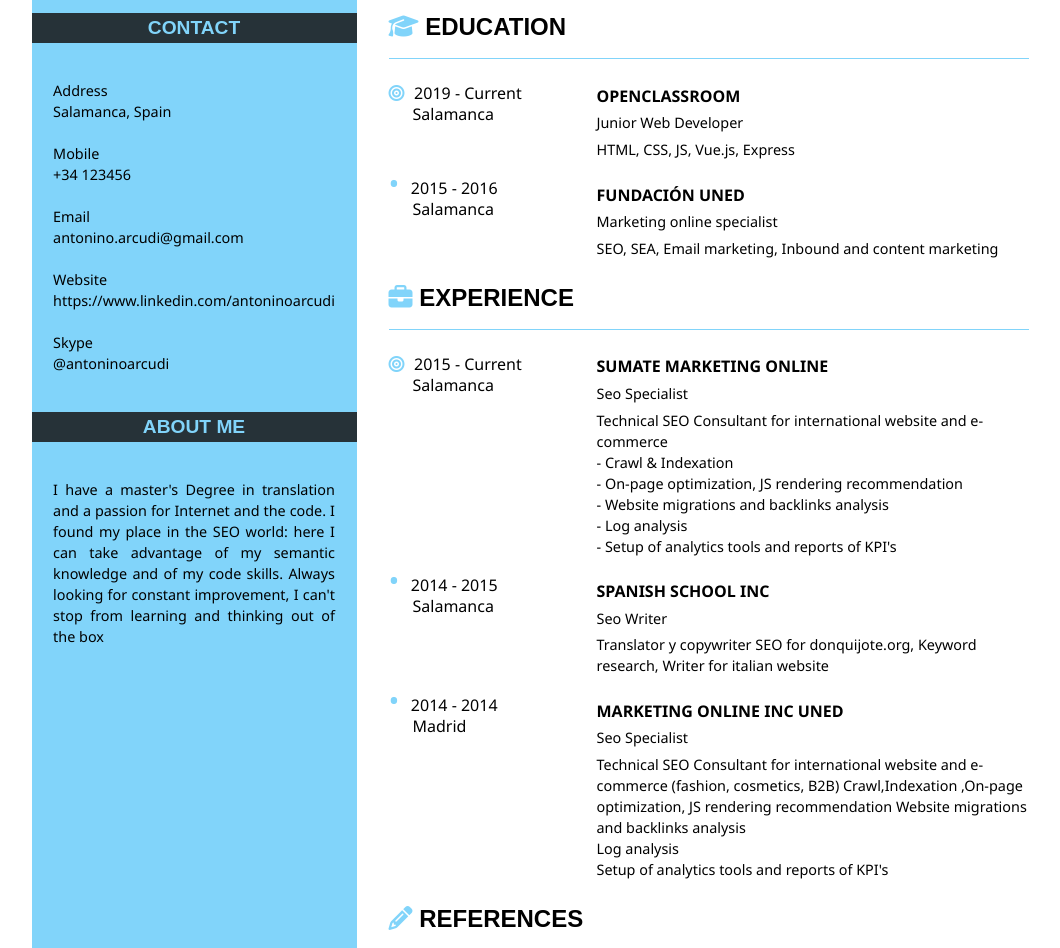
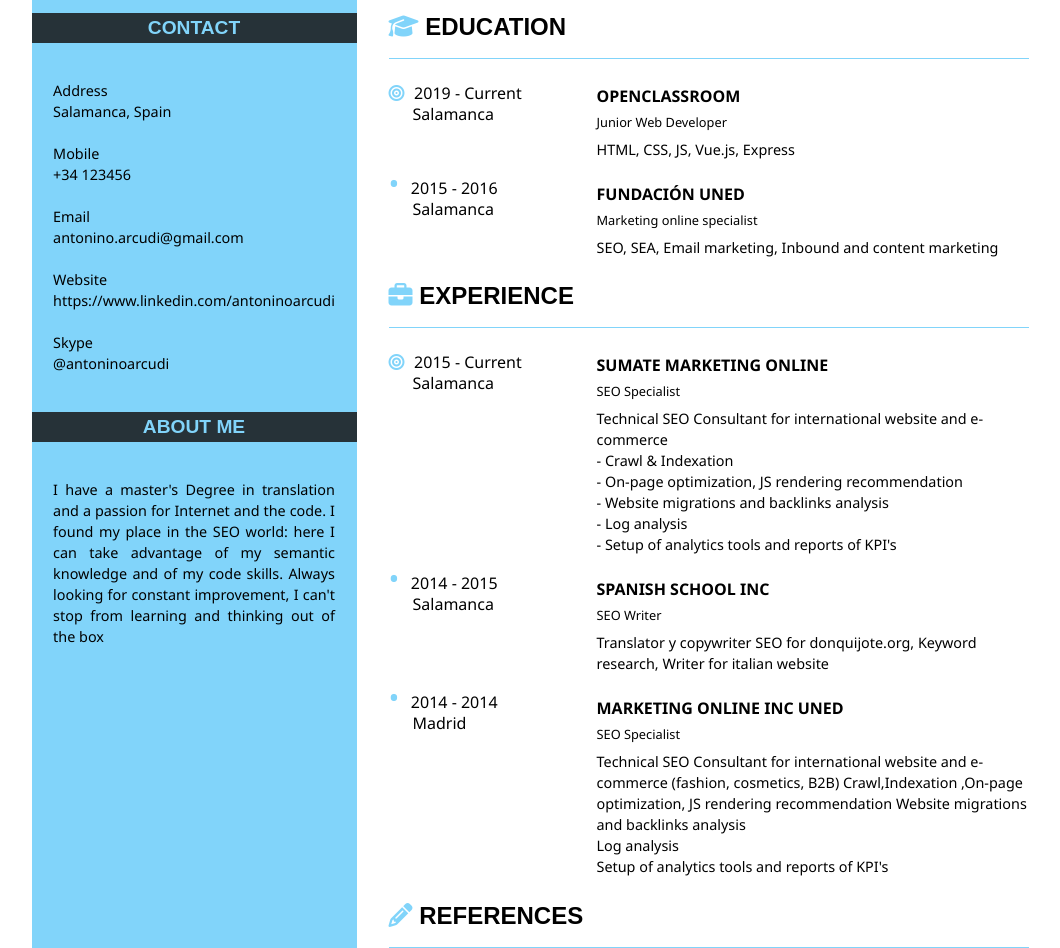
Before and after one commit to antonino-arcudi/antonino-arcudi.github.io, a plain HTML site: page index.html in a window 1280 px wide. Shown: the part 259-1207 px from the top of the page, without its empty margins (94-1154 px from the left). Drawn offline with Linux system fonts and the light colour scheme.

Commit message:
minor css and grammar changes

```diff
--- a/index.html
+++ b/index.html
@@ -75,7 +75,7 @@
             </div>
             <div>
                 <h3>OpenClassroom</h3>
-                <p>Junior Web Developer</p>
+                <p class="right-content__p">Junior Web Developer</p>
                 <p>HTML, CSS, JS, Vue.js, Express</p>
             </div>
             <div>
@@ -85,7 +85,7 @@
                 </div>
                 <div>
                         <h3>Fundación UNED</h3>
-                        <p>Marketing online specialist</p>
+                        <p class="right-content__p">Marketing online specialist</p>
                         <p>SEO, SEA, Email marketing, Inbound and content marketing</p>
                 </div>
         </div>
@@ -99,7 +99,7 @@
                     </div>
                     <div>
                         <h3>SUMATE MARKETING ONLINE</h3>
-                        <p>Seo Specialist</p>
+                        <p class="right-content__p">SEO Specialist</p>
                         <p>Technical SEO Consultant for international website and e-commerce<br>
                             - Crawl & Indexation<br>
                             - On-page optimization, JS rendering recommendation<br>
@@ -115,7 +115,7 @@
                     </div>
                     <div>
                         <h3>Spanish School inc</h3>
-                        <p>Seo Writer</p>
+                        <p class="right-content__p">SEO Writer</p>
                         <p>Translator y copywriter SEO for donquijote.org, Keyword research, Writer for italian website</p>
 
                     </div>
@@ -126,7 +126,7 @@
                         </div>
                         <div>
                             <h3>Marketing Online inc UNED</h3>
-                            <p>Seo Specialist</p>
+                            <p class="right-content__p">SEO Specialist</p>
                             <p>Technical SEO Consultant for international website and e-commerce (fashion, cosmetics, B2B)
                                 Crawl,Indexation ,On-page optimization, JS rendering recommendation
                                 Website migrations and backlinks analysis<br>
--- a/styles/style.css
+++ b/styles/style.css
@@ -158,7 +158,9 @@ p {
     margin:0.4em 0;
     font-size: 0.9em;
 }
-
+.right-content__p {
+    font-size: 0.8em;
+}
 ul  {
     margin: 1em 0em;
 }
```
